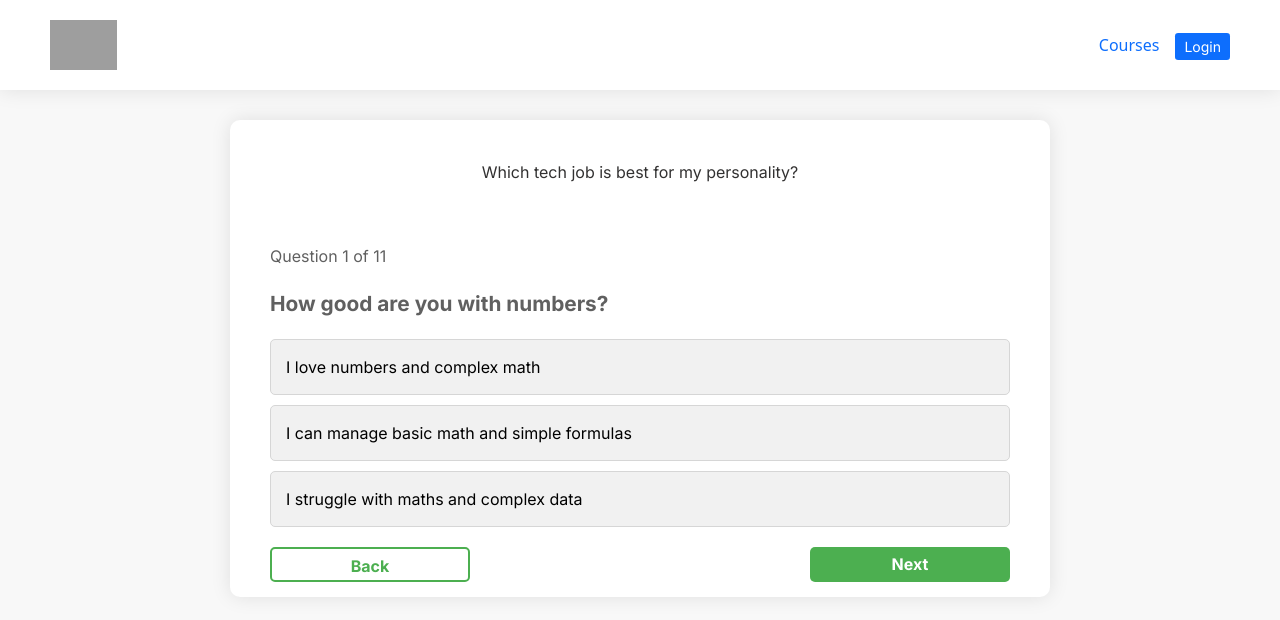
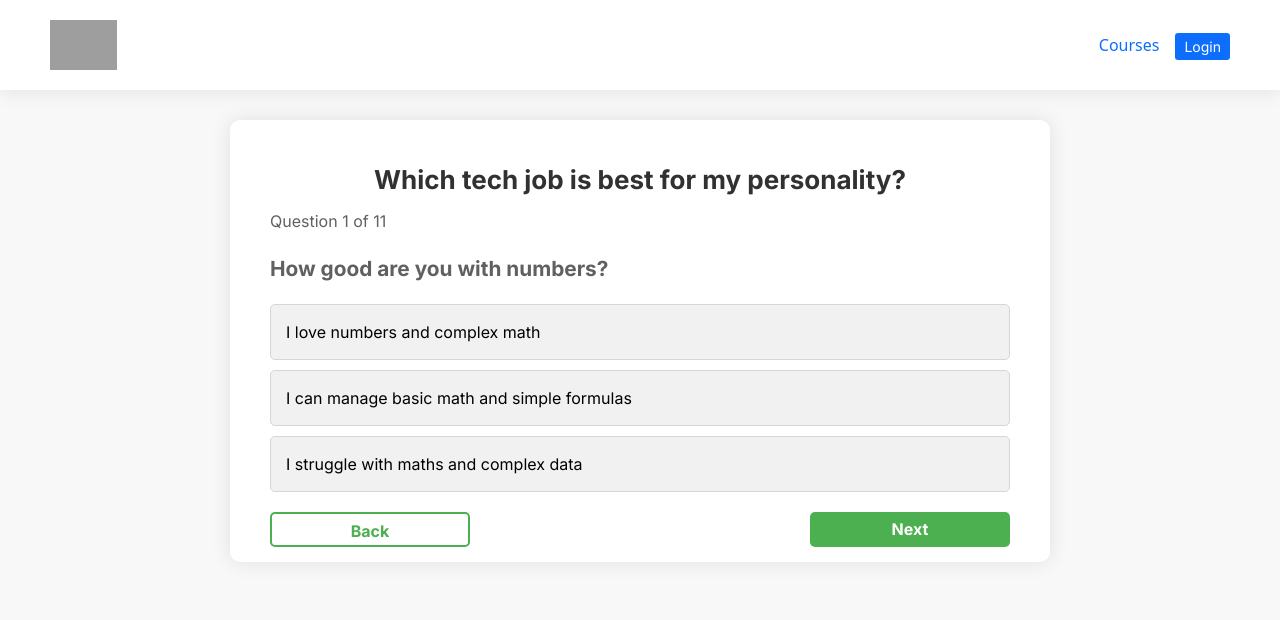
Before and after one commit to SLASSCOM/recommend-me-a-career, a Next.js app: page / in a window 1280 px wide. Shown: the top 620 px of the page. Built offline with nearby package versions, Linux system fonts and the light colour scheme; grey boxes are pictures that could not be loaded.

Commit message:
Update 13:34 - 21/09/2023

```diff
--- a/src/app/page.js
+++ b/src/app/page.js
@@ -71,7 +71,7 @@ const Page = () => {
       <Header />
       <div className="container">
         {!recommendedCareers.length > 0 && (
-          <h1>Which tech job is best for my personality?</h1>
+          <h1 className="mainHeading">Which tech job is best for my personality?</h1>
         )}
         <div id="quiz-form" className="quiz-container">
           {recommendedCareers.length === 0 ? (
```
